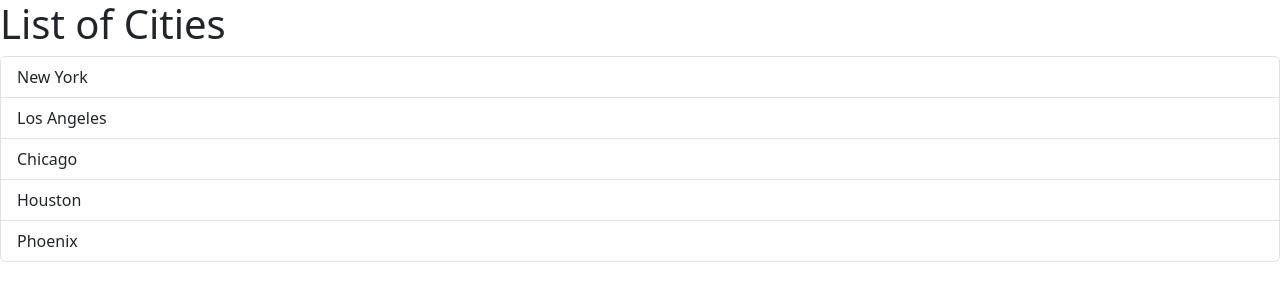
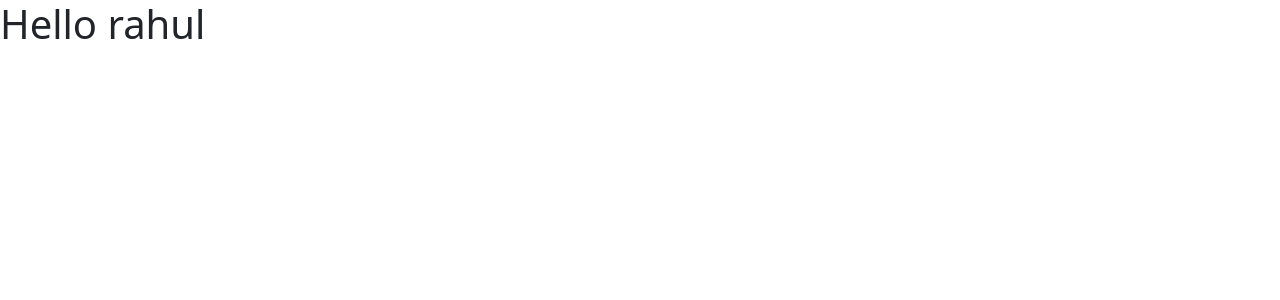
Before and after one commit to rahulgangadasu/react-TS, a React (Vite) app: page / in a window 1280 px wide. Shown: the top 300 px of the page. Built offline with nearby package versions, Linux system fonts and the light colour scheme; the HTML template or start-up script is replaced by a standard one.

Commit message:
Revert "Add Rendering and Event Handling"
This reverts commit 5083f63b465e308134292f67cd3b1eba6238ae4a.

```diff
--- a/src/App.tsx
+++ b/src/App.tsx
@@ -1,8 +1,8 @@
-import ListGroup from "./Components/ListGroup";
+import Message from "./Message.tsx";
 function App() {
   return (
     <div>
-      <ListGroup />
+      <Message />
     </div>
   );
 }
--- a/src/Components/ListGroup.tsx
+++ /dev/null
@@ -1,34 +0,0 @@
-import type { MouseEvent } from "react";
-
-function ListGroup() {
-  let items = ["New York", "Los Angeles", "Chicago", "Houston", "Phoenix"];
-  //Event Handler
-  const handleClick = (event: MouseEvent) => console.log(event);
-  return (
-    <>
-      <h1>List of Cities</h1>
-      {items.length === 0 && <p>No items to display</p>}
-      <ul className="list-group">
-        {items.map((item) => (
-          <li className="list-group-item" key={item} onClick={handleClick}>
-            {item}
-          </li>
-        ))}
-      </ul>
-    </>
-  );
-}
-
-export default ListGroup;
-
-/* -> <h1>List </h1> returning multiple tags is not allowed in React,
-      so we should wrap them in a <div> tag or import { Fragment } from "react";.
-      or we can use <Fragment> or empty <>(angular brackets).
-*/
-
-/*-> we use curly braces {} to render data dynamically.
-     In JSX we can only use html elements or other react components.
-     For conditional rendering like items.length === 0 ? <p>No items to display</p> : null
-     true && 'something' displays 'something' in console.
-     false && 'nothing' displays false, so we can use && in place of ternary (?:) operator.
- */
```
